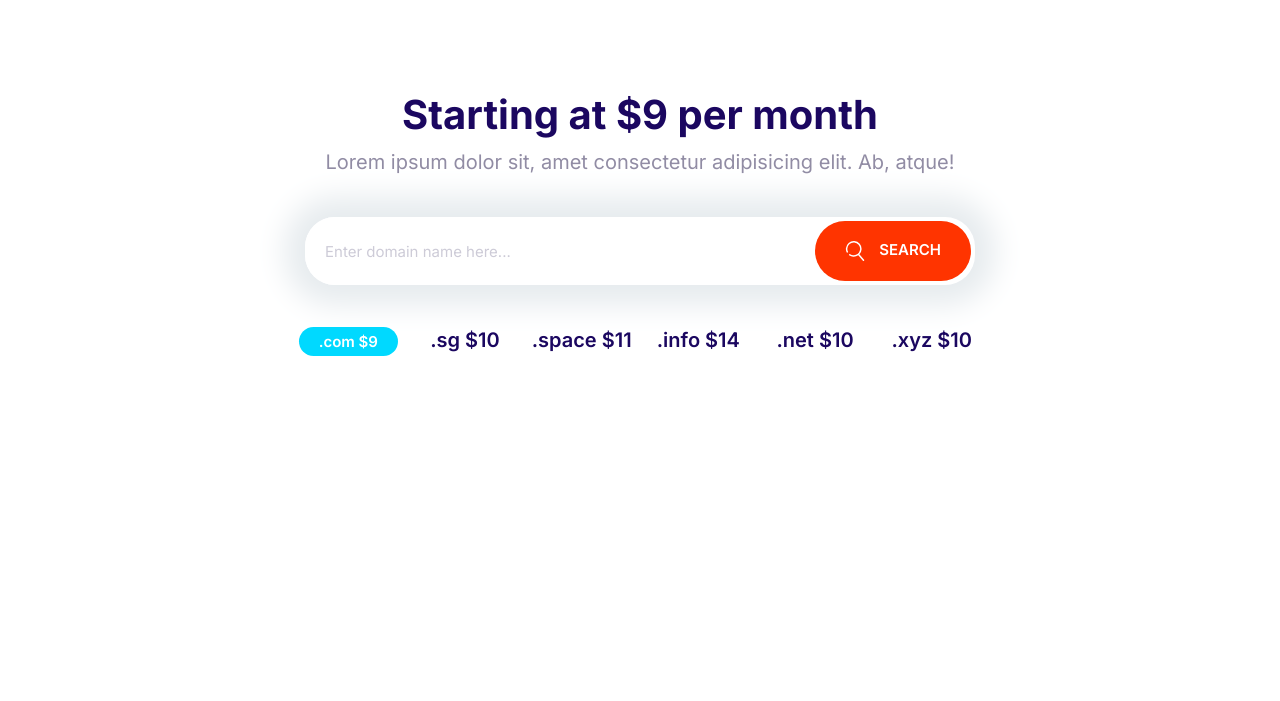
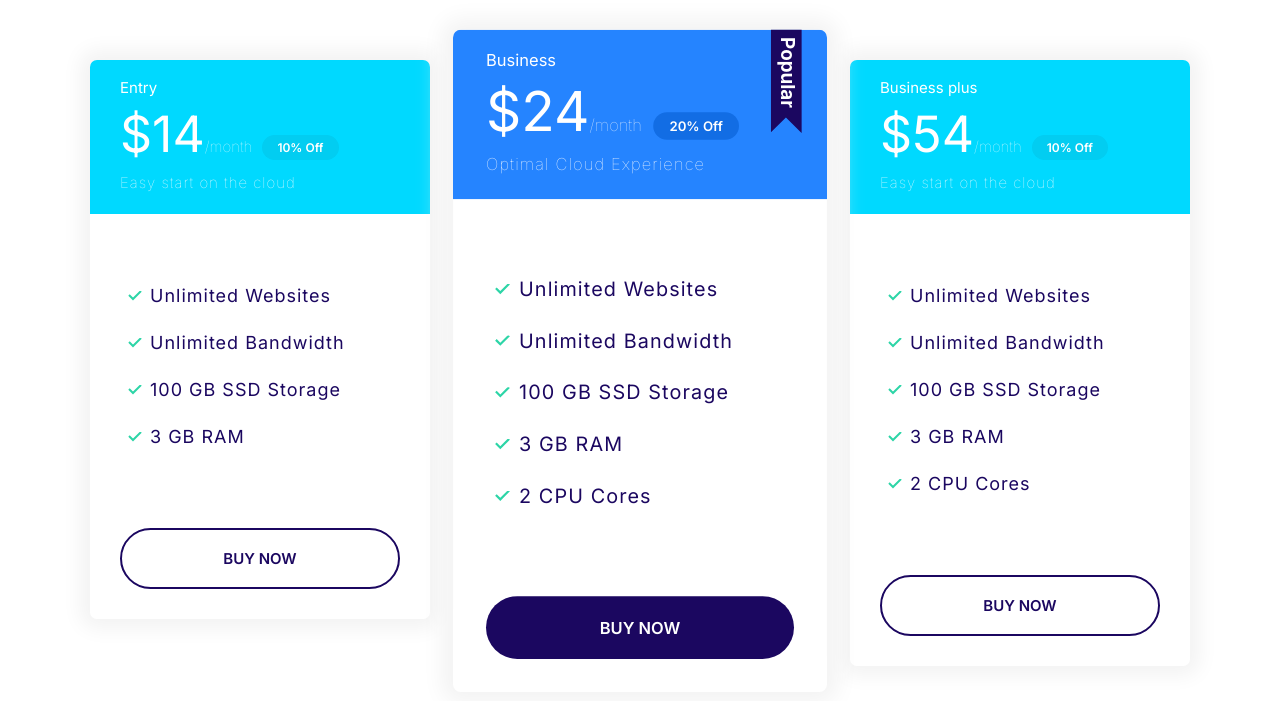
Before and after one commit to ivasquez12/MoshifyMash, a plain HTML site: page index.html in a window 1280 px wide. Drawn offline with Linux system fonts and the light colour scheme.

Commit message:
Describes plan block component

```diff
--- a/css/styles.css
+++ b/css/styles.css
@@ -248,6 +248,15 @@ a {
   background: #00c8eb;
 }
 
+.btn--popular {
+  background: var(--color-headings);
+  color: #fff;
+}
+
+.btn--popular:hover {
+  background: var(--color-headings);
+}
+
 .btn--accent {
   background: var(--color-accent);
   color: #fff;
@@ -334,7 +343,9 @@ a {
 }
 
 /* Plans */
-
+.plan {
+  transition: transform 0.2s ease-out;
+}
 .plan__name {
   font-weight: 500;
   color: #fff;
@@ -366,6 +377,10 @@ a {
   margin-bottom: 2rem;
 }
 
+.plan--popular {
+  transform: scale(1.1);
+}
+
 .plan--popular .card__header {
   position: relative;
 }
@@ -378,6 +393,13 @@ a {
   right: 5%;
 }
 
+.plan:hover {
+  transform: scale(1.05);
+}
+
+.plan--popular:hover {
+  transform: scale(1.15);
+}
 @media screen and (min-width: 1024px) {
   .plan__price {
     font-size: 5rem;
@@ -729,3 +751,13 @@ a {
     grid-template-columns: repeat(auto-fit, minmax(10rem, 1fr));
   }
 }
+
+/* Plan Block */
+.block-plans .grid {
+  gap: 8rem 4rem;
+}
+
+.block-plans .card {
+  max-width: 500px;
+  margin: 0 auto;
+}
--- a/index.html
+++ b/index.html
@@ -15,35 +15,71 @@
     <link rel="stylesheet" href="/css/styles.css" />
   </head>
   <body>
-    <section class="block container block-domain">
-      <header class="block__header">
-        <h2>Starting at $9 per month</h2>
-        <p>
-          Lorem ipsum dolor sit, amet consectetur adipisicing elit. Ab, atque!
-        </p>
-      </header>
-      <div class="input-group">
-        <input
-          type="text"
-          class="input"
-          placeholder="Enter domain name here..."
-        />
-        <button class="btn btn--accent">
-          <span></span>
-          <svg class="icon icon--white">
-            <use xlink:href="/images/sprite.svg#search"></use>
-          </svg>
-          Search
-        </button>
+    <section class="block container block-plans">
+      <div class="grid grid--1x3">
+        <div class="plan">
+          <div class="card card--secondary">
+            <header class="card__header">
+              <h3 class="plan__name">Entry</h3>
+              <span class="plan__price">$14</span
+              ><span class="plan__billing-cycle">/month</span
+              ><span class="badge badge--secondary badge--small">10% Off</span>
+              <span class="plan__description">Easy start on the cloud</span>
+            </header>
+            <div class="card__body">
+              <ul class="list list--tick">
+                <li class="list__items">Unlimited Websites</li>
+                <li class="list__items">Unlimited Bandwidth</li>
+                <li class="list__items">100 GB SSD Storage</li>
+                <li class="list__items">3 GB RAM</li>
+              </ul>
+              <button class="btn btn--outline btn--block">Buy Now</button>
+            </div>
+          </div>
+        </div>
+        <div class="plan plan--popular">
+          <div class="card card--primary">
+            <header class="card__header">
+              <h3 class="plan__name">Business</h3>
+              <span class="plan__price">$24</span
+              ><span class="plan__billing-cycle">/month</span
+              ><span class="badge badge--primary badge--small">20% Off</span>
+              <span class="plan__description">Optimal Cloud Experience</span>
+            </header>
+            <div class="card__body">
+              <ul class="list list--tick">
+                <li class="list__items">Unlimited Websites</li>
+                <li class="list__items">Unlimited Bandwidth</li>
+                <li class="list__items">100 GB SSD Storage</li>
+                <li class="list__items">3 GB RAM</li>
+                <li class="list__items">2 CPU Cores</li>
+              </ul>
+              <button class="btn btn--popular btn--block">Buy Now</button>
+            </div>
+          </div>
+        </div>
+        <div class="plan">
+          <div class="card card--secondary">
+            <header class="card__header">
+              <h3 class="plan__name">Business plus</h3>
+              <span class="plan__price">$54</span
+              ><span class="plan__billing-cycle">/month</span
+              ><span class="badge badge--secondary badge--small">10% Off</span>
+              <span class="plan__description">Easy start on the cloud</span>
+            </header>
+            <div class="card__body">
+              <ul class="list list--tick">
+                <li class="list__items">Unlimited Websites</li>
+                <li class="list__items">Unlimited Bandwidth</li>
+                <li class="list__items">100 GB SSD Storage</li>
+                <li class="list__items">3 GB RAM</li>
+                <li class="list__items">2 CPU Cores</li>
+              </ul>
+              <button class="btn btn--outline btn--block">Buy Now</button>
+            </div>
+          </div>
+        </div>
       </div>
-      <ul class="list block-domain__prices">
-        <li><span class="badge badge--secondary">.com $9</span></li>
-        <li>.sg $10</li>
-        <li>.space $11</li>
-        <li>.info $14</li>
-        <li>.net $10</li>
-        <li>.xyz $10</li>
-      </ul>
     </section>
     <script src="js/main.js"></script>
   </body>
```
Also changed, not shown: components/planbloc.html (added, +66 -0 lines).
